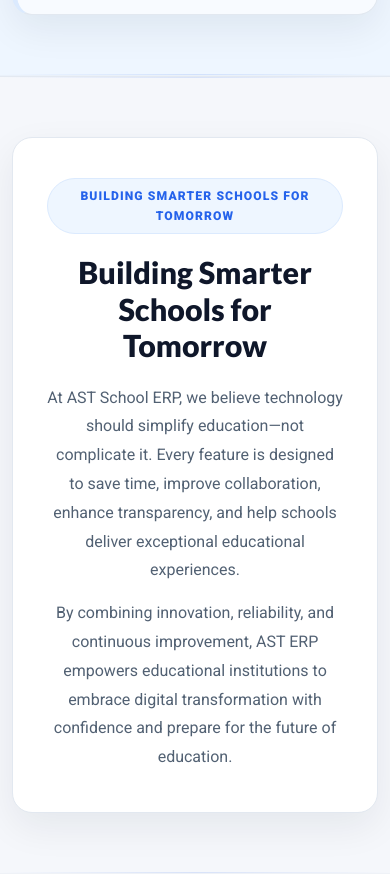
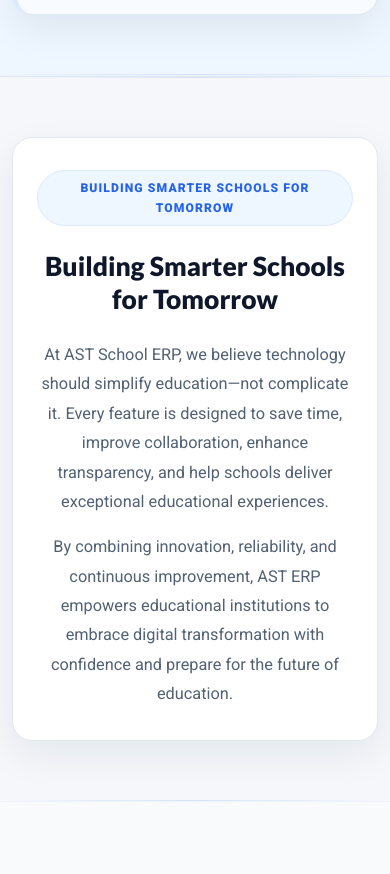
Before and after one commit to Rubina-UIDesigner-agaadh/School_ERP_Website, a plain HTML site: page about-ast.html in a window 390 px wide. Shown: the part 5207-6081 px from the top of the page. After the commit the page ends 6009 px from the top, so only its background shows below. Drawn offline with Linux system fonts and the light colour scheme; no server answers; files whose address does not match are found by name.

Commit message:
bottom panel sizing

```diff
--- a/assets/css/main.css
+++ b/assets/css/main.css
@@ -3035,6 +3035,8 @@
 
 /* ============================================================
    40. RESTRUCTURED BOTTOM PANELS (SINGLE-COLUMN CENTERED)
+   Fixed: Overrides Section 19's image space reservation so
+   these panels use full width with balanced padding.
    ============================================================ */
 :is(
   .about-ast-closing-panel,
@@ -3046,16 +3048,37 @@
   .attendance-closing-panel,
   .timetable-closing-panel
 ) {
-  padding: 40px 34px !important;
+  padding: 48px 40px !important;
   text-align: center !important;
-  max-width: 780px !important;
+  max-width: 860px !important;
   margin: 0 auto !important;
   border: 1px solid var(--card-border) !important;
   display: flex !important;
   flex-direction: column !important;
   align-items: center !important;
-}
-
+  justify-content: center !important;
+  position: relative !important;
+  overflow: visible !important;
+}
+
+/* Override Section 19's large-screen image padding reservation */
+@media (min-width: 1200px) {
+  :is(
+    .about-ast-closing-panel,
+    .benefits-advantage-panel,
+    .approach-value-panel,
+    .school-erp-closing-panel,
+    .preschool-erp-closing-panel,
+    .admission-closing-panel,
+    .attendance-closing-panel,
+    .timetable-closing-panel
+  ) {
+    padding: 56px 48px !important;
+    padding-right: 48px !important;
+  }
+}
+
+/* Kill the decorative image blocks completely */
 :is(
   .about-ast-closing-panel,
   .benefits-advantage-panel,
@@ -3077,8 +3100,13 @@
   .timetable-closing-panel
 )::after {
   display: none !important;
-}
-
+  content: none !important;
+  background: none !important;
+  width: 0 !important;
+  height: 0 !important;
+}
+
+/* Label pill - centered */
 :is(
   .about-ast-closing-panel,
   .benefits-advantage-panel,
@@ -3089,11 +3117,14 @@
   .attendance-closing-panel,
   .timetable-closing-panel
 ) :is(span, [class*="-section-label"], [class$="-section-label"]) {
+  display: inline-flex !important;
   margin-left: auto !important;
   margin-right: auto !important;
-  margin-bottom: 20px !important;
-}
-
+  margin-bottom: 24px !important;
+  align-self: center !important;
+}
+
+/* Heading - centered with balanced width */
 :is(
   .about-ast-closing-panel,
   .benefits-advantage-panel,
@@ -3104,10 +3135,15 @@
   .attendance-closing-panel,
   .timetable-closing-panel
 ) h2 {
-  margin-bottom: 20px !important;
+  margin: 0 auto 24px !important;
   text-align: center !important;
-}
-
+  max-width: 100% !important;
+  width: 100% !important;
+  font-size: 2.1rem !important;
+  line-height: 1.25 !important;
+}
+
+/* Paragraphs - centered and readable */
 :is(
   .about-ast-closing-panel,
   .benefits-advantage-panel,
@@ -3123,8 +3159,40 @@
   margin-left: auto !important;
   margin-right: auto !important;
   line-height: 1.8 !important;
-}
-
+  font-size: 1.02rem !important;
+}
+
+:is(
+  .about-ast-closing-panel,
+  .benefits-advantage-panel,
+  .approach-value-panel,
+  .school-erp-closing-panel,
+  .preschool-erp-closing-panel,
+  .admission-closing-panel,
+  .attendance-closing-panel,
+  .timetable-closing-panel
+) p + p {
+  margin-top: 16px !important;
+}
+
+/* Lists - centered block */
+:is(
+  .about-ast-closing-panel,
+  .benefits-advantage-panel,
+  .approach-value-panel,
+  .school-erp-closing-panel,
+  .preschool-erp-closing-panel,
+  .admission-closing-panel,
+  .attendance-closing-panel,
+  .timetable-closing-panel
+) ul {
+  text-align: left !important;
+  max-width: 640px !important;
+  margin: 20px auto !important;
+  display: inline-block !important;
+}
+
+/* Buttons - centered with proper spacing */
 :is(
   .about-ast-closing-panel,
   .benefits-advantage-panel,
@@ -3148,6 +3216,36 @@
   margin-top: 28px !important;
   margin-left: auto !important;
   margin-right: auto !important;
+  align-self: center !important;
+}
+
+/* Mobile refinements */
+@media (max-width: 768px) {
+  :is(
+    .about-ast-closing-panel,
+    .benefits-advantage-panel,
+    .approach-value-panel,
+    .school-erp-closing-panel,
+    .preschool-erp-closing-panel,
+    .admission-closing-panel,
+    .attendance-closing-panel,
+    .timetable-closing-panel
+  ) {
+    padding: 32px 24px !important;
+  }
+
+  :is(
+    .about-ast-closing-panel,
+    .benefits-advantage-panel,
+    .approach-value-panel,
+    .school-erp-closing-panel,
+    .preschool-erp-closing-panel,
+    .admission-closing-panel,
+    .attendance-closing-panel,
+    .timetable-closing-panel
+  ) h2 {
+    font-size: 1.65rem !important;
+  }
 }
 
 /* ============================================================
```
